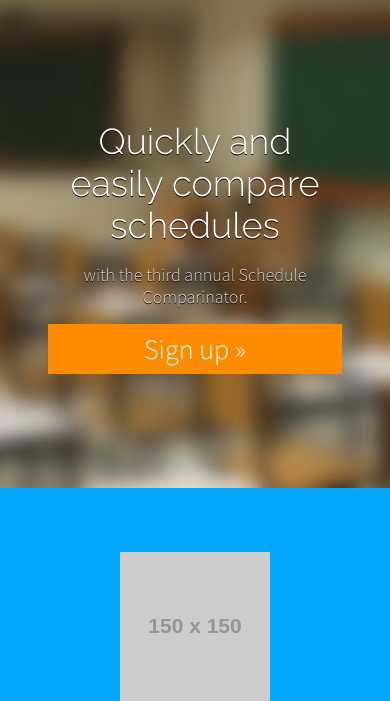
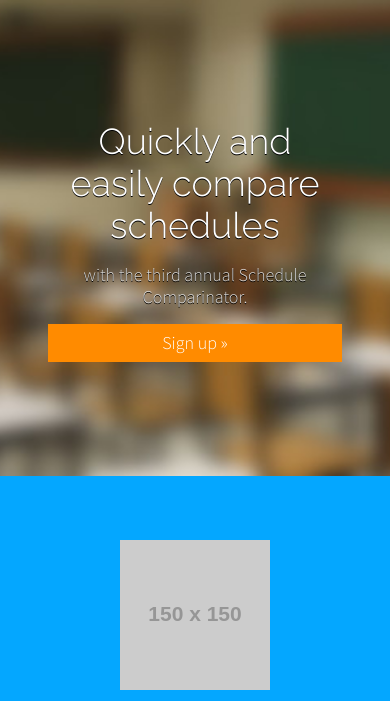
Before and after one commit to xsznix/schedcmp2013-teaser, a PHP site: page / in a window 390 px wide. Shown: the part 96-797 px from the top of the page. Run offline with PHP 8.4, Linux system fonts and the light colour scheme; grey boxes labelled with a size stand in for pictures from a placeholder-image service; some libraries are stand-ins or nearby versions.

Commit message:
fix 'alumni' -> 'alumnus' and make #intro_action more responsive

```diff
--- a/css/index.css
+++ b/css/index.css
@@ -99,9 +99,11 @@
 	#intro_tag {
 		font-size: 36px;
 	}
-
-	#intro_desc {
+	#intro_action, #intro_desc {
 		font-size: 18px;
+	}
+	#intro_action {
+		padding: 8px 16px;
 	}
 }
 
--- a/index.html
+++ b/index.html
@@ -74,7 +74,7 @@
 				<div class="dev">
 					<img src="http://placehold.it/120x120" alt="" class="dev_img" />
 					<p class="dev_name">Connor Statham</p>
-					<p class="dev_grade">Round Rock alumni</p>
+					<p class="dev_grade">Round Rock alumnus</p>
 				</div>
 				<div class="dev">
 					<img src="http://placehold.it/120x120" alt="" class="dev_img" />
```
